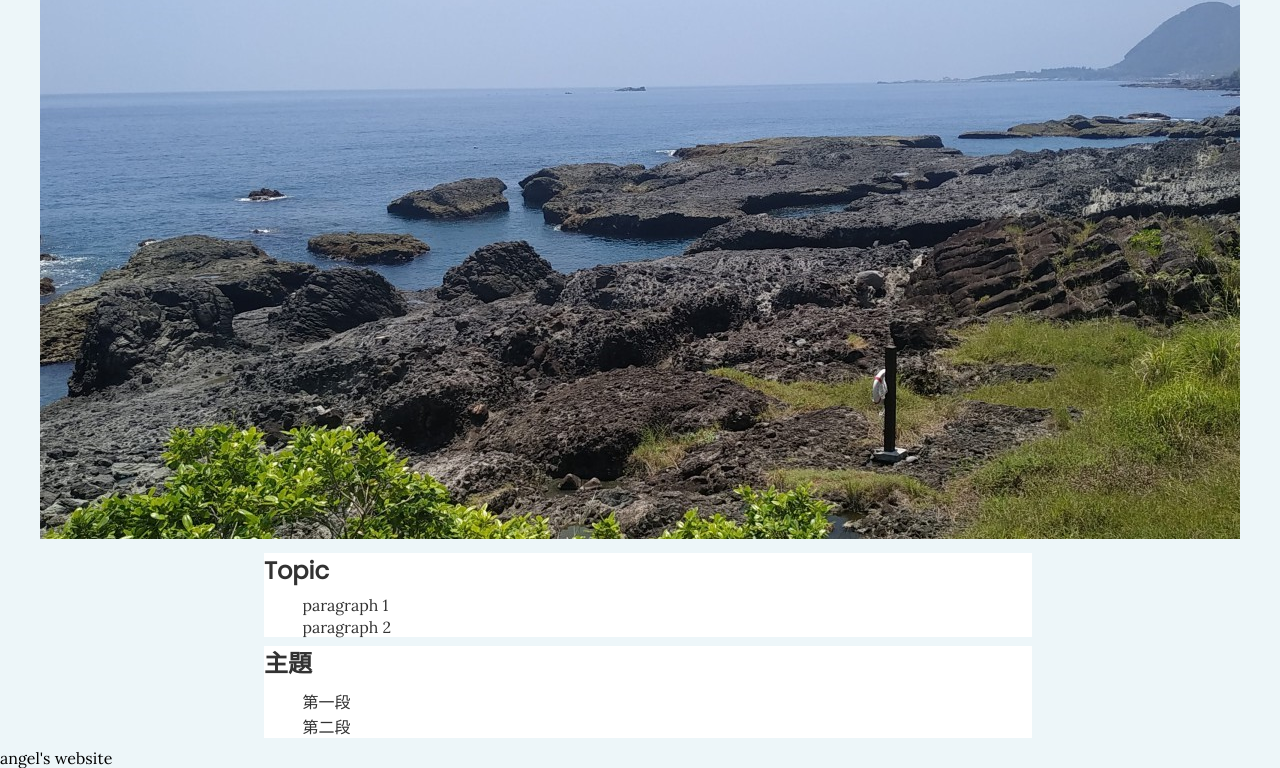
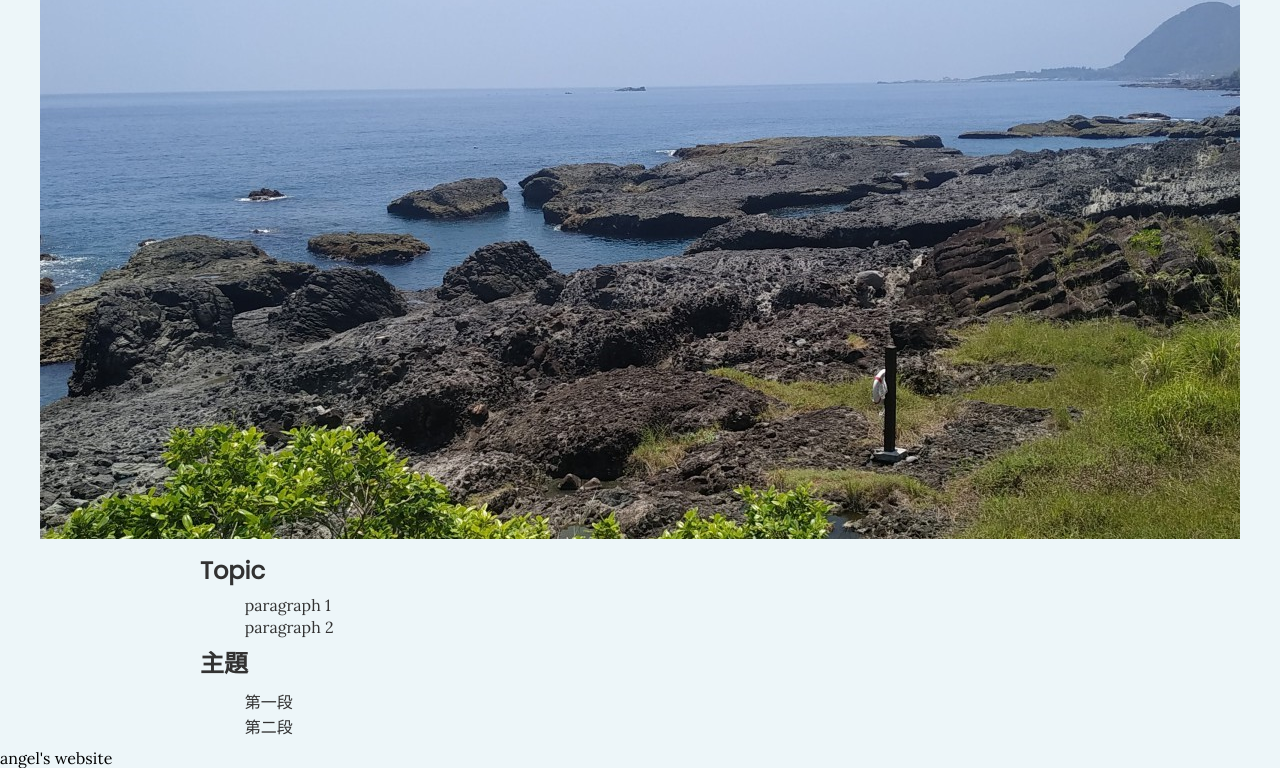
Before and after one commit to annnn9Lee/annnn9Lee.github.io, a plain HTML site: page personal/topic.html in a window 1280 px wide. Shown: the part 186-954 px from the top of the page. Drawn offline with Linux system fonts and the light colour scheme.

Commit message:
Update style.css

```diff
--- a/personal/css/style.css
+++ b/personal/css/style.css
@@ -39,11 +39,10 @@ nav > a {
 
 div {
 	display: block;
-	width: 60%;
-    margin-left: 5%;
+	width: 70%;
+    margin-left: 0;
     position: relative;
     left: 200px;
-    background-color: white;
 }
 
 h1, h2, h3 {
@@ -88,8 +87,3 @@ p {
 a {
 	text-decoration: none;
 }
-
-footer > p {
-	position: relative;
-
-}
```
